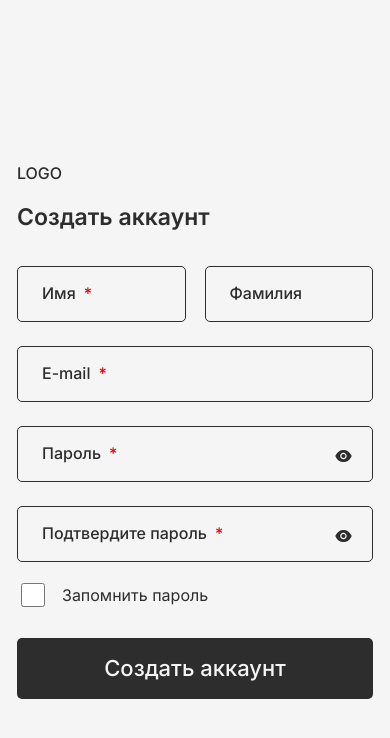
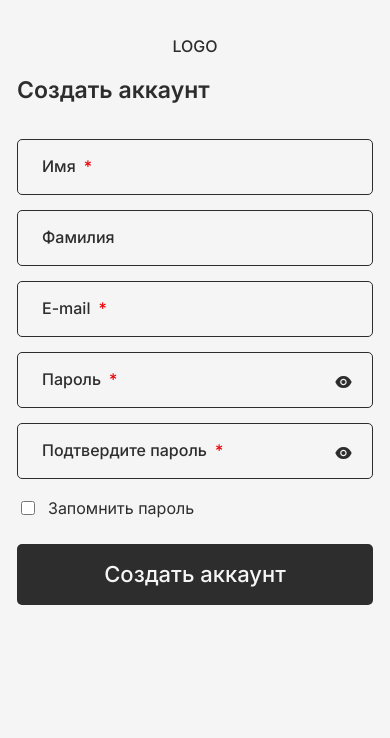
Before and after one commit to evgKireev/TWNSND, a React (Create React App) app: page /signup/mail in a window 390 px wide. Shown: the top 738 px of the page. Built offline with nearby package versions, Linux system fonts and the light colour scheme; what apisauce would draw is missing.

Commit message:
fix styles media

```diff
--- a/src/layout/FormContainer/FormContainer.module.scss
+++ b/src/layout/FormContainer/FormContainer.module.scss
@@ -20,8 +20,8 @@
 
 .title {
   font-weight: 600;
-  font-size: 34px;
-  line-height: 41px;
+  font-size: 28px;
+  line-height: 34px;
   margin-bottom: 29px;
 }
 
@@ -29,6 +29,9 @@
   display: flex;
   gap: 14px;
   margin-bottom: 25px;
+  font-weight: 500;
+  font-size: 20px;
+  line-height: 24px;
 }
 .innerLinkNon {
   display: block;
@@ -68,6 +71,9 @@
 
 @media (max-width: 580px) {
   .wrap {
+    align-items: flex-start;
+  }
+  .wrap {
     padding: 18px 17px 0 17px;
   }
   .inner {
@@ -77,7 +83,9 @@
   }
 
   .logo {
+    margin-top: 18px;
     margin-bottom: 20px;
+    text-align: center;
   }
   .title {
     font-size: 23px;
--- a/src/pages/SignUp/SignUp.module.scss
+++ b/src/pages/SignUp/SignUp.module.scss
@@ -29,8 +29,8 @@
 .checkbox {
   margin-top: 18px;
   input {
-    width: 24px;
-    height: 24px;
+    width: 20px;
+    height: 20px;
   }
   display: flex;
   align-items: center;
@@ -43,35 +43,29 @@
   }
 }
 
-// @media (max-width: 1024px) {
-//   .innerName {
-//     flex-direction: column;
-//     gap: 24px;
-//   }
-// }
-
-// @media (max-width: 450px) {
-//   .innerInput {
-//     gap: 15px;
-//   }
-//   .innerName {
-//     gap: 15px;
-//   }
-//   .errorMessage,
-//   .passwordInfo {
-//     margin-top: 6px;
-//     font-size: 10px;
-//     line-height: 110%;
-//   }
-//   .checkbox {
-//     input {
-//       width: 14px;
-//       height: 16px;
-//     }
-//     gap: 10px;
-//     margin-bottom: 25px;
-//     span {
-//       font-size: 16px;
-//     }
-//   }
-// }
+@media (max-width: 580px) {
+  .innerInput {
+    gap: 15px;
+  }
+  .innerName {
+    flex-direction: column;
+    gap: 15px;
+  }
+  .errorMessage,
+  .passwordInfo {
+    margin-top: 6px;
+    font-size: 10px;
+    line-height: 110%;
+  }
+  .checkbox {
+    input {
+      width: 14px;
+      height: 16px;
+    }
+    gap: 10px;
+    margin-bottom: 25px;
+    span {
+      font-size: 16px;
+    }
+  }
+}
```
